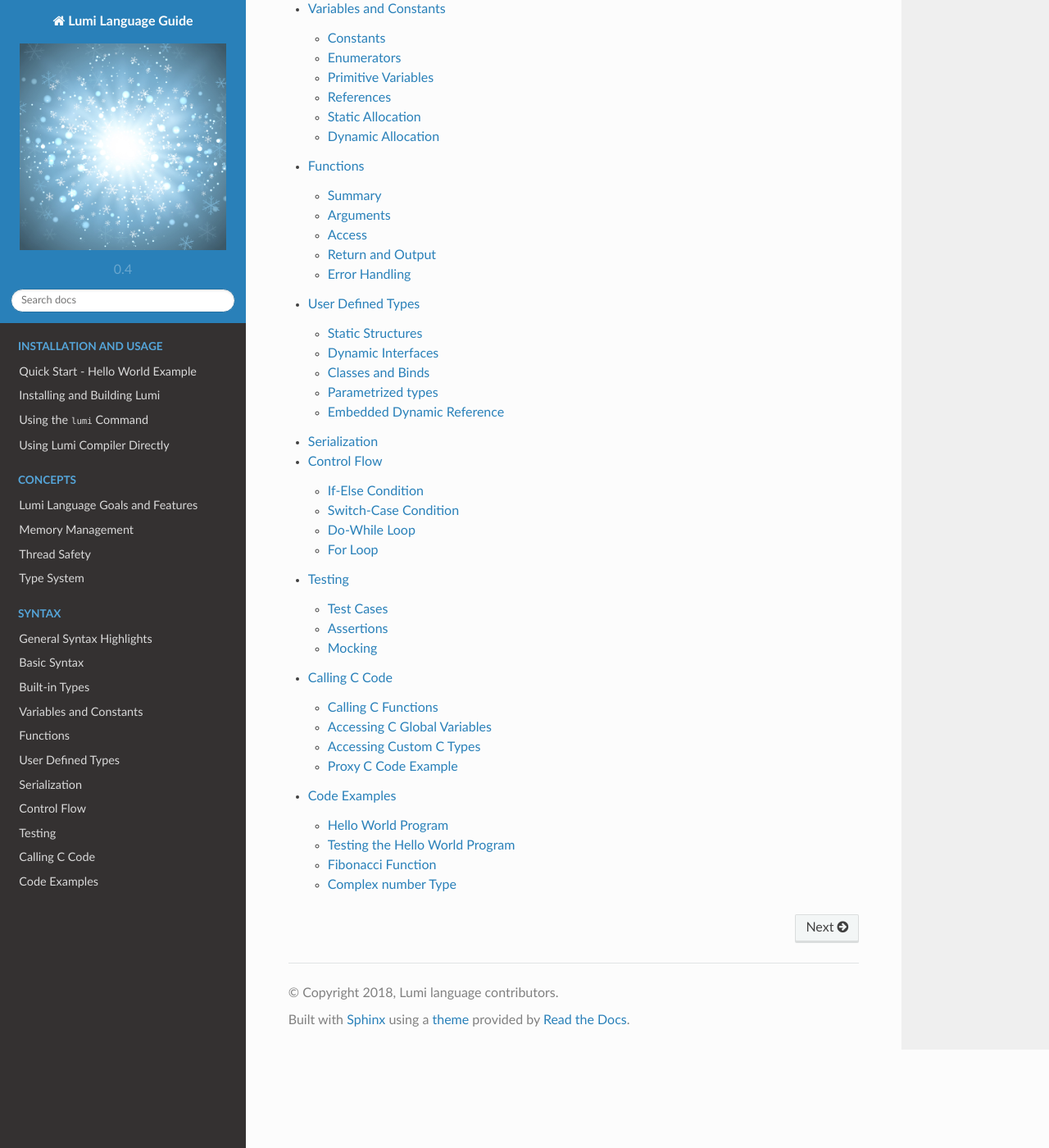
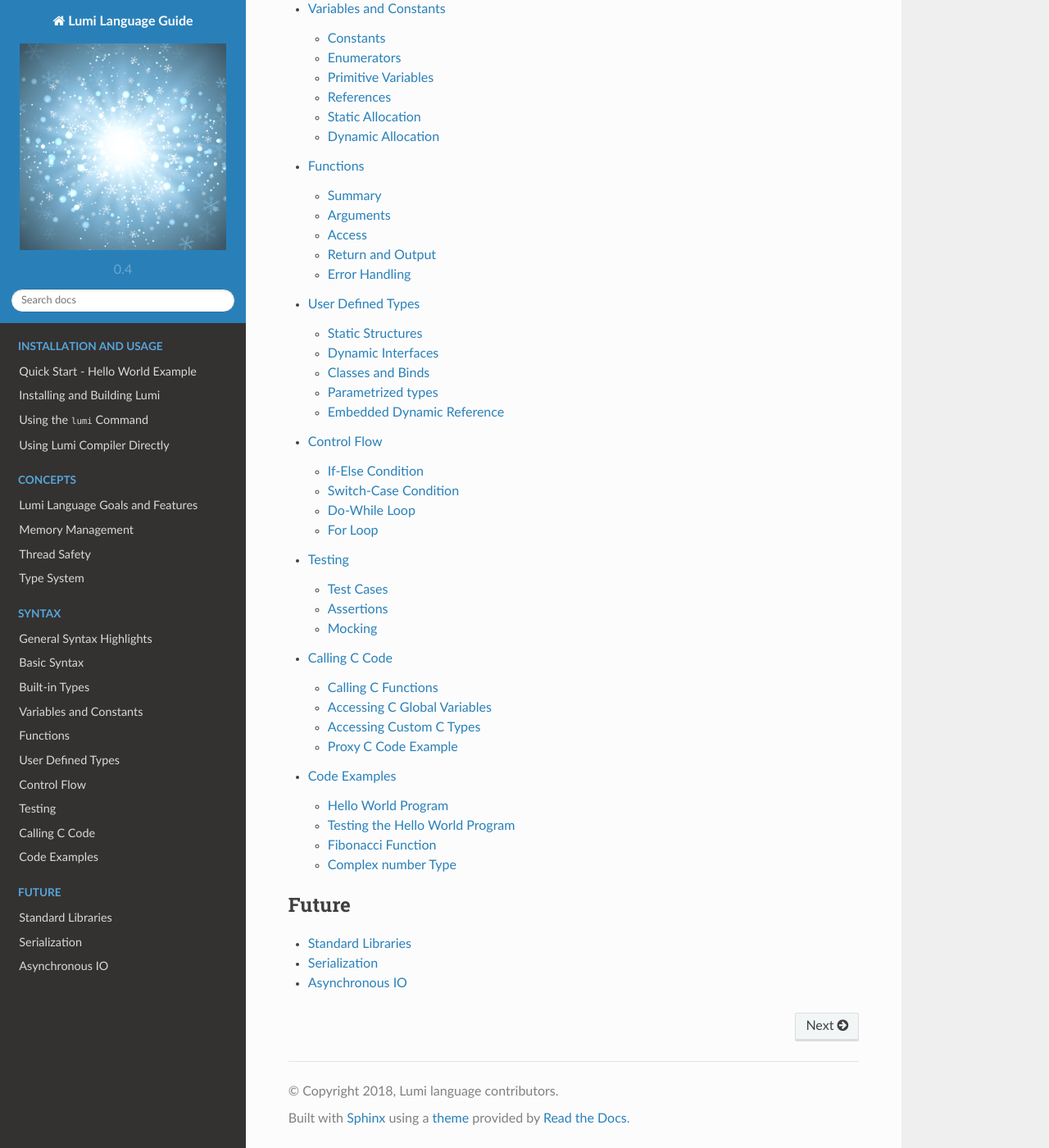
Before and after one commit to meircif/lumi-lang, a Sphinx documentation site: the page built from docs/index.rst, in a window 1280 px wide and 1400 px high, scrolled down 2976 px. Shown: the whole window at 82% size. Built offline with Sphinx 7.4.7 and the Read the Docs theme 2.0.0, drawn with Linux system fonts in a browser that asks for light colours.

```diff
--- a/docs/index.rst
+++ b/docs/index.rst
@@ -67,8 +67,15 @@ Any help, suggestion, comment or questions is welcome! See Lumi repository
    variables
    functions
    user-types
-   serialization
    flow
    testing
    native
    examples
+
+.. toctree::
+   :maxdepth: 2
+   :caption: Future
+
+   standard-libraries
+   serialization
+   async-io
--- a/docs/serialization.rst
+++ b/docs/serialization.rst
@@ -3,7 +3,7 @@ Serialization
 
 This is not supported yet in :ref:`TL4 <syntax-tl4>`.
 
-Lumi plans to support 3 layout types for converting structures to buffers, and
+Lumi is planned to support 3 layout types for converting structures to buffers, and
 vice versa:
 
 * **encoding** - same layout as the structure platform-specific memory layout
```
Also changed, not shown: docs/async-io.rst (added, +9 -0 lines), docs/functions.rst (+15 -15 lines), docs/standard-libraries.rst (added, +17 -0 lines), docs/variables.rst (+6 -6 lines).
